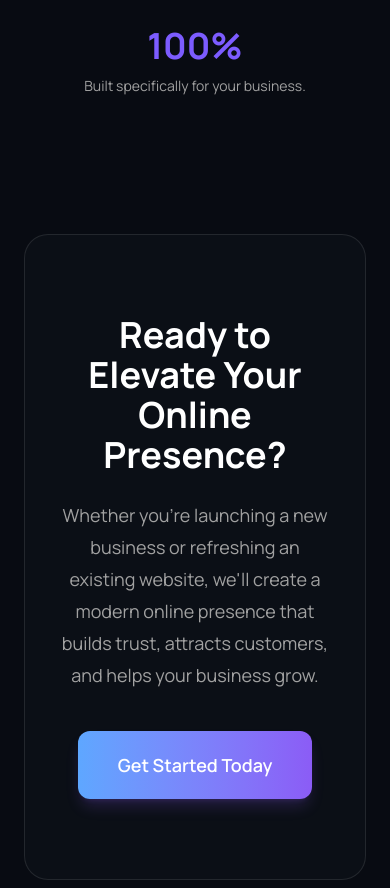
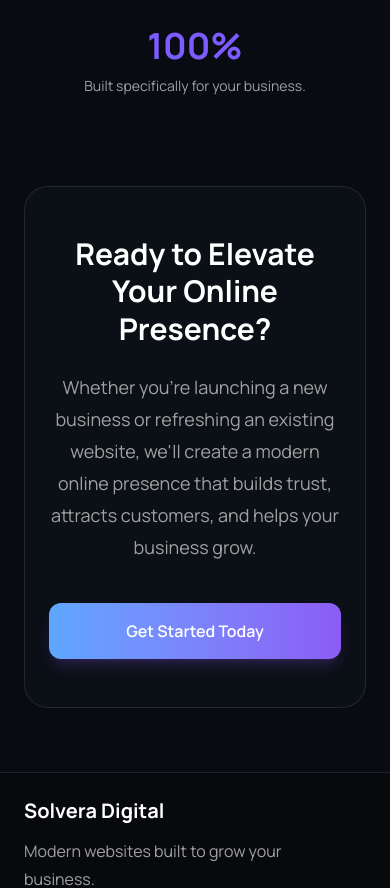
Before and after one commit to solveradigitalagency/solvera-digital-v2, a Next.js app: page / in a window 390 px wide. Shown: the part 3900-4788 px from the top of the page. Built offline with nearby package versions, Linux system fonts and the light colour scheme.

Commit message:
Update HomeCTA.tsx

```diff
--- a/components/home/HomeCTA.tsx
+++ b/components/home/HomeCTA.tsx
@@ -3,11 +3,11 @@ import Button from "@/components/shared/Button";
 
 export default function HomeCTA() {
   return (
-    <section className="py-28">
+    <section className="py-16 md:py-20 lg:py-28">
       <Container>
-        <div className="rounded-3xl border border-white/10 bg-[#0B0F16] px-8 py-20 text-center">
+        <div className="rounded-3xl border border-white/10 bg-[#0B0F16] px-6 py-12 md:px-8 md:py-16 lg:py-20 text-center">
 
-          <h2 className="text-4xl font-bold text-white md:text-5xl">
+          <h2 className="text-3xl font-bold leading-tight text-white sm:text-4xl md:text-5xl">
             Ready to Elevate Your Online Presence?
           </h2>
 
@@ -20,7 +20,7 @@ export default function HomeCTA() {
           <div className="mt-10">
             <Button
               href="/contact"
-              className="px-10 py-5 text-lg"
+              className="w-full max-w-xs px-8 py-4 text-base sm:w-auto sm:px-10 sm:py-5 sm:text-lg"
             >
               Get Started Today
             </Button>
```
